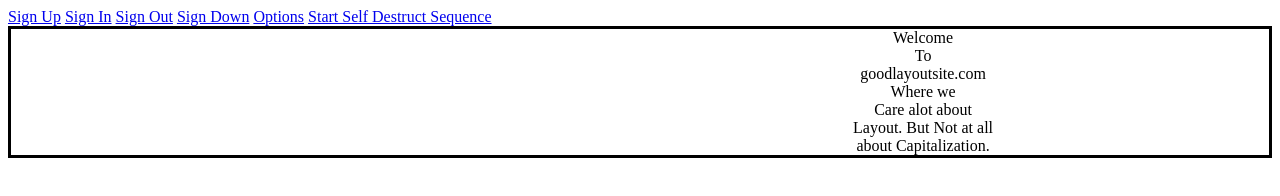
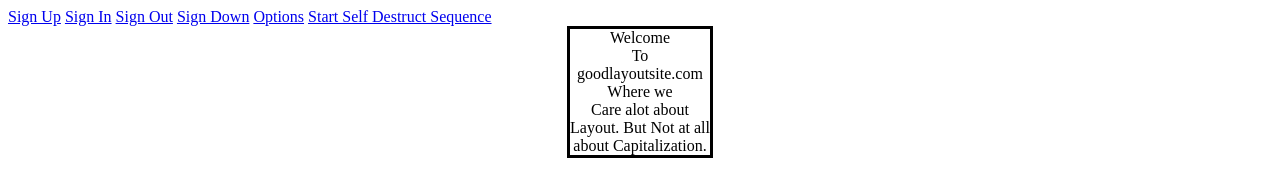
Before and after one commit to JackBrasesco/layoutchallenge, a plain HTML site: page index.html in a window 1280 px wide. Drawn offline with Linux system fonts and the light colour scheme; a script that the page names is missing.

Commit message:
Classadoo autocommit

```diff
--- a/style.css
+++ b/style.css
@@ -8,10 +8,10 @@ display: inline;
 
 .main-page-list {
   border: 3px solid black;
+  display: inline-block;
 }
 
 .main-page-item {
-  margin-left: 45%
 }
 
 .top {
```
